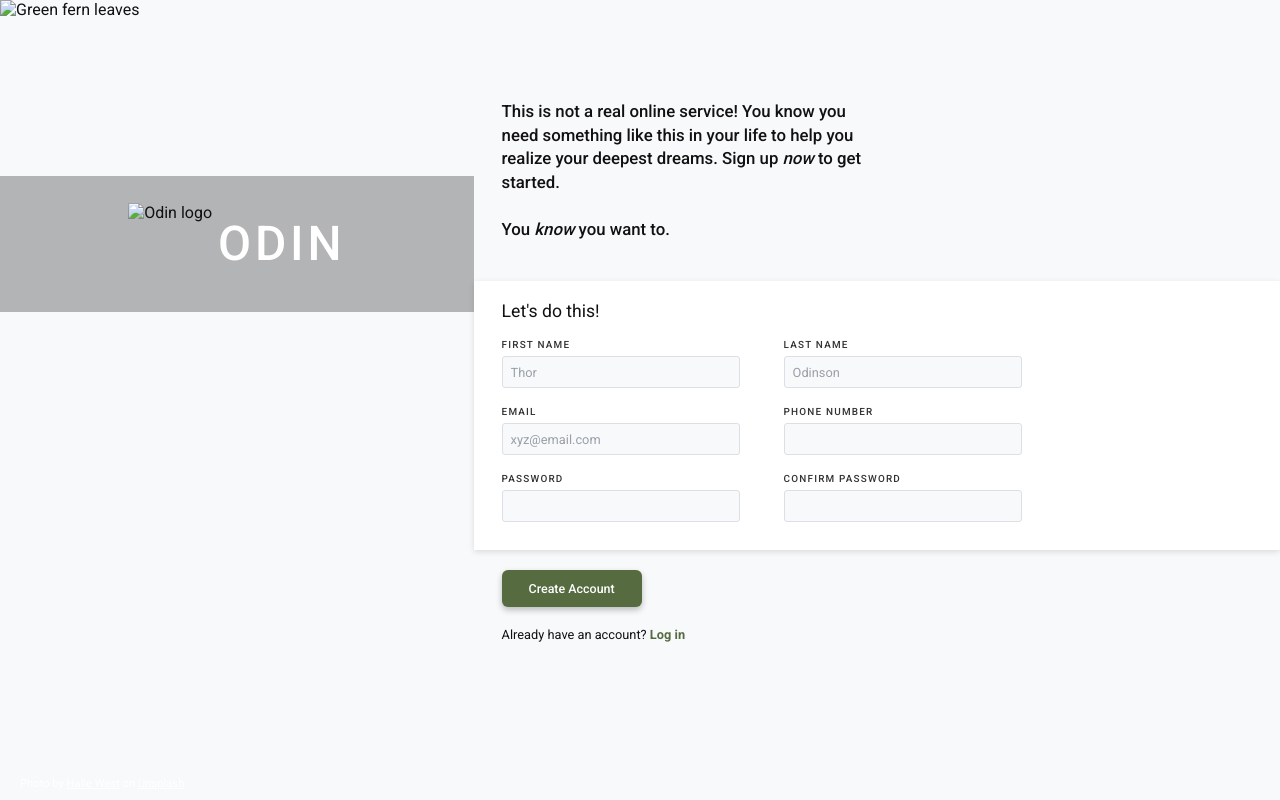
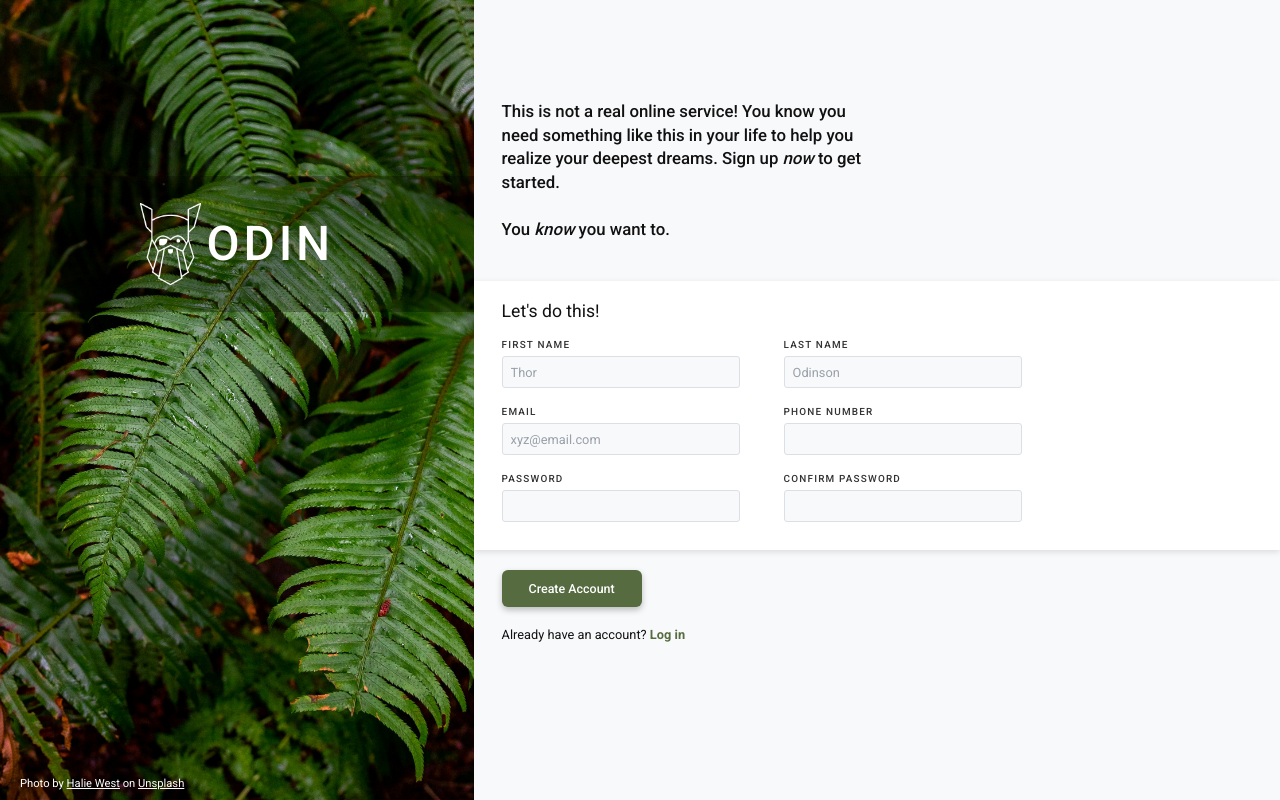
Before and after one commit to imdad111/form, a plain HTML site: page index.html in a window 1280 px wide. Drawn offline with Linux system fonts and the light colour scheme.

```diff
--- a/index.html
+++ b/index.html
@@ -17,11 +17,11 @@
 
         <div class="visuals">
             <div class="image">
-                <img src="photos/halie-west-25xggax4bSA-unsplash.jpg" alt="Green fern leaves">
+                <img src="halie-west-25xggax4bSA-unsplash.jpg" alt="Green fern leaves">
             </div>
 
             <div id="logo">
-                <img src="photos/odin-lined.png" alt="Odin logo">
+                <img src="odin-lined.png" alt="Odin logo">
                 <span id="odin-text">ODIN</span>
             </div>
 
```
